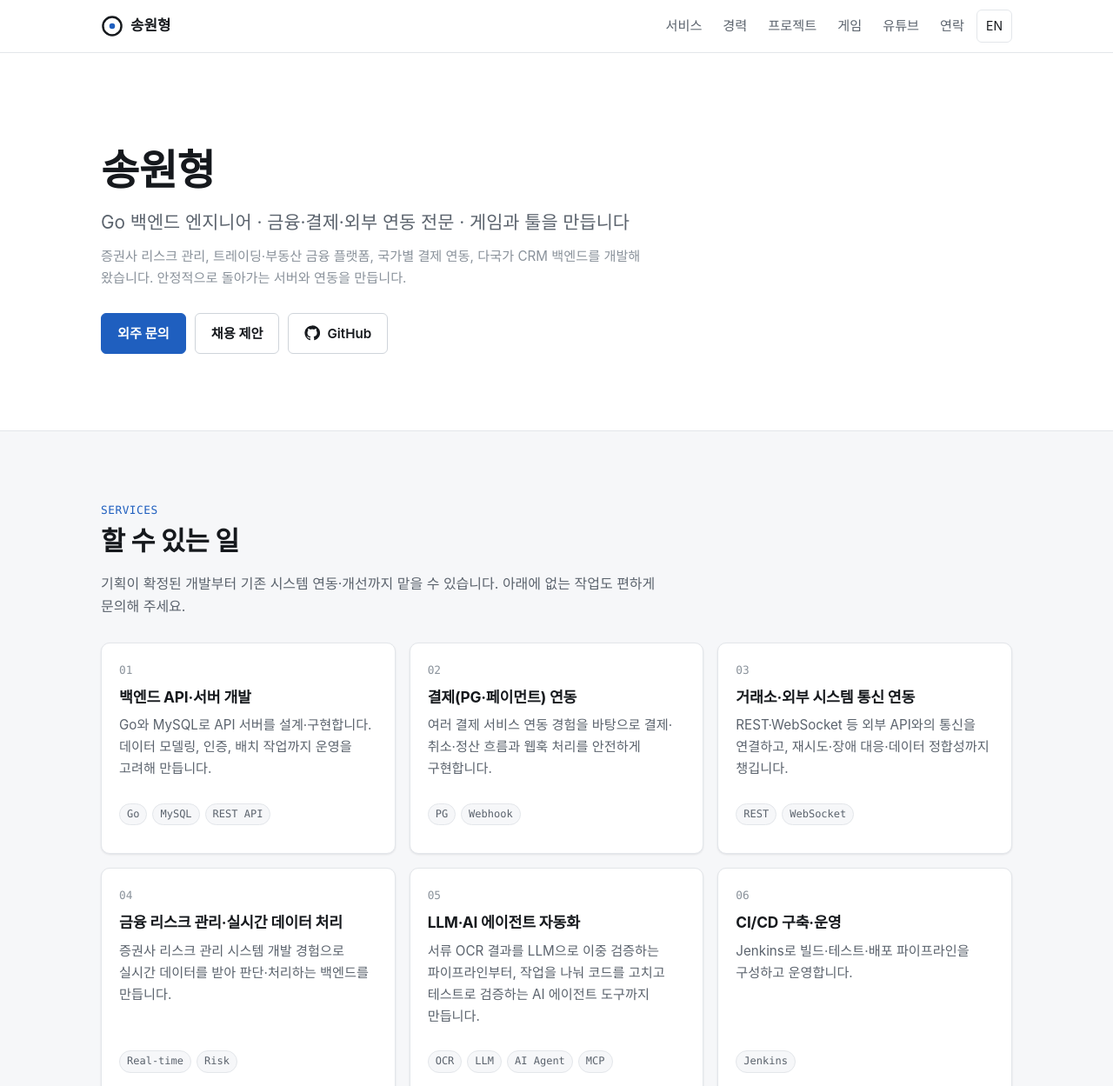
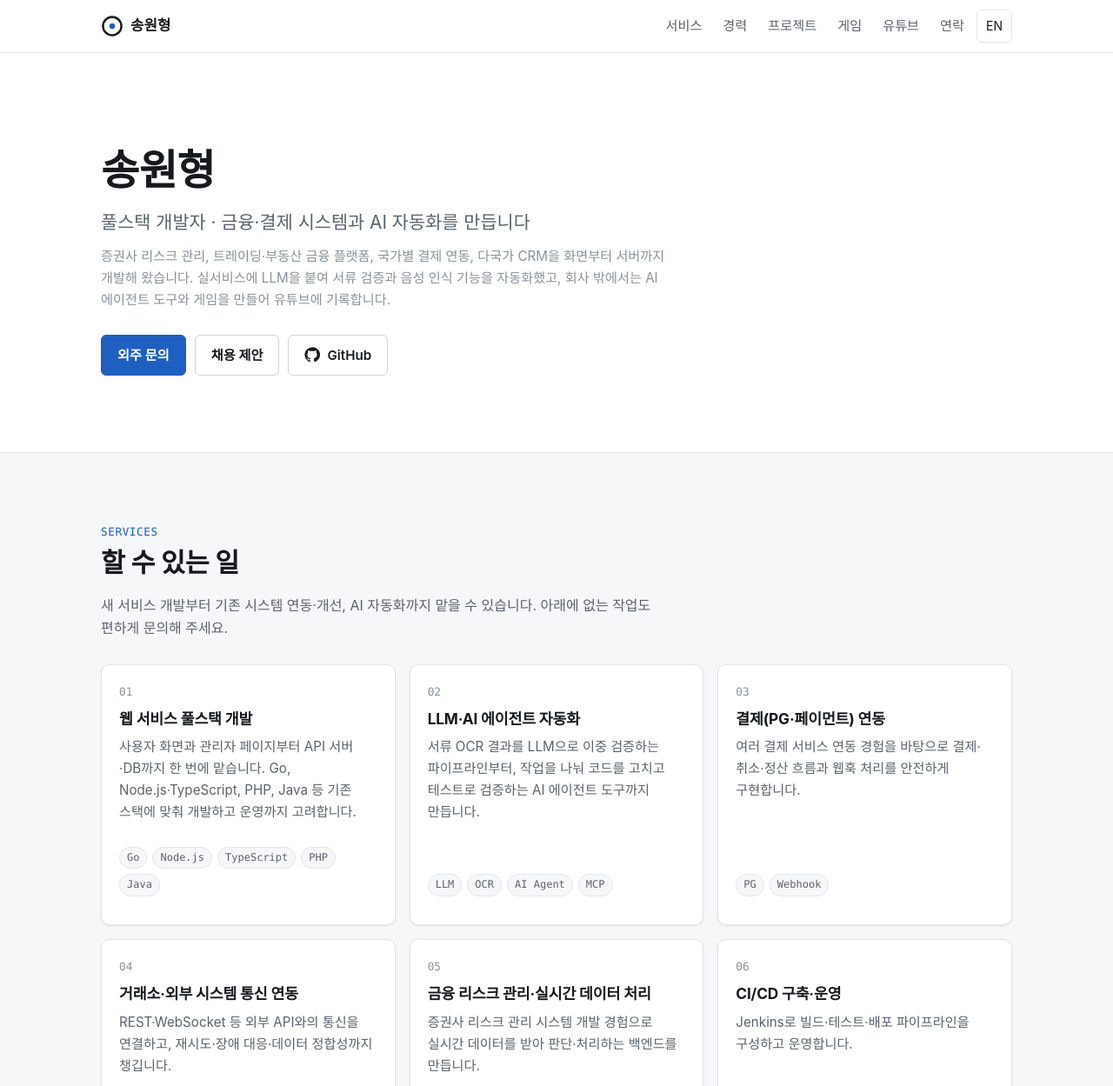
Before and after one commit to song-circle/song-circle.github.io, a plain HTML site: page index.html in a window 1280 px wide. Shown: the top 1249 px of the page at 87% size. Drawn offline with Linux system fonts and the light colour scheme; a web font is replaced by a local one.

Commit message:
소개 문구를 풀스택·AI 중심으로 변경, 서비스 카드 순서 조정, 공유 이미지 갱신

```diff
--- a/data/i18n.js
+++ b/data/i18n.js
@@ -21,17 +21,17 @@ window.I18N = {
     "nav.menu": "메뉴",
     "nav.skip": "본문으로 건너뛰기",
 
-    "hero.tagline": "Go 백엔드 엔지니어 · 금융·결제·외부 연동 전문 · 게임과 툴을 만듭니다",
-    "hero.sub": "증권사 리스크 관리, 트레이딩·부동산 금융 플랫폼, 국가별 결제 연동, 다국가 CRM 백엔드를 개발해 왔습니다. 안정적으로 돌아가는 서버와 연동을 만듭니다.",
+    "hero.tagline": "풀스택 개발자 · 금융·결제 시스템과 AI 자동화를 만듭니다",
+    "hero.sub": "증권사 리스크 관리, 트레이딩·부동산 금융 플랫폼, 국가별 결제 연동, 다국가 CRM을 화면부터 서버까지 개발해 왔습니다. 실서비스에 LLM을 붙여 서류 검증과 음성 인식 기능을 자동화했고, 회사 밖에서는 AI 에이전트 도구와 게임을 만들어 유튜브에 기록합니다.",
     "hero.ctaOutsourcing": "외주 문의",
     "hero.ctaRecruit": "채용 제안",
     "hero.ctaGithub": "GitHub",
 
     "services.eyebrow": "Services",
     "services.title": "할 수 있는 일",
-    "services.desc": "기획이 확정된 개발부터 기존 시스템 연동·개선까지 맡을 수 있습니다. 아래에 없는 작업도 편하게 문의해 주세요.",
-    "services.backend.title": "백엔드 API·서버 개발",
-    "services.backend.desc": "Go와 MySQL로 API 서버를 설계·구현합니다. 데이터 모델링, 인증, 배치 작업까지 운영을 고려해 만듭니다.",
+    "services.desc": "새 서비스 개발부터 기존 시스템 연동·개선, AI 자동화까지 맡을 수 있습니다. 아래에 없는 작업도 편하게 문의해 주세요.",
+    "services.backend.title": "웹 서비스 풀스택 개발",
+    "services.backend.desc": "사용자 화면과 관리자 페이지부터 API 서버·DB까지 한 번에 맡습니다. Go, Node.js·TypeScript, PHP, Java 등 기존 스택에 맞춰 개발하고 운영까지 고려합니다.",
     "services.payment.title": "결제(PG·페이먼트) 연동",
     "services.payment.desc": "여러 결제 서비스 연동 경험을 바탕으로 결제·취소·정산 흐름과 웹훅 처리를 안전하게 구현합니다.",
     "services.integration.title": "거래소·외부 시스템 통신 연동",
@@ -106,7 +106,7 @@ window.I18N = {
     "contact.messagePh": "만들고 싶은 것, 현재 상황, 참고 자료 링크 등을 적어 주세요.",
     "contact.optional": "(선택)",
     "contact.select": "선택해 주세요",
-    "contact.type.backend": "백엔드 API·서버",
+    "contact.type.backend": "웹 서비스·API 개발",
     "contact.type.payment": "결제 연동",
     "contact.type.integration": "외부 시스템·거래소 연동",
     "contact.type.automation": "LLM·AI 에이전트 자동화",
@@ -159,17 +159,17 @@ window.I18N = {
     "nav.menu": "Menu",
     "nav.skip": "Skip to content",
 
-    "hero.tagline": "Go backend engineer · Finance, payments & external integrations · I build games and tools",
-    "hero.sub": "I have built securities risk management, trading and real-estate investment platforms, country-specific payment integrations, and multi-country CRM backends. I build servers and integrations that keep running.",
+    "hero.tagline": "Full-stack developer · I build finance & payment systems and AI automation",
+    "hero.sub": "I have built securities risk management, trading and real-estate investment platforms, country-specific payments and a multi-country CRM, from UI to server. I have shipped LLM features in production for document verification and speech recognition, and on the side I build AI agent tools and games and document them on YouTube.",
     "hero.ctaOutsourcing": "Hire me for a project",
     "hero.ctaRecruit": "Job offer",
     "hero.ctaGithub": "GitHub",
 
     "services.eyebrow": "Services",
     "services.title": "What I can do",
-    "services.desc": "From well-scoped builds to integrating and improving existing systems. Feel free to ask about work not listed here.",
-    "services.backend.title": "Backend API & server development",
-    "services.backend.desc": "Design and build API servers with Go and MySQL — data modeling, auth and batch jobs, built with operations in mind.",
+    "services.desc": "From new builds to integrating and improving existing systems and AI automation. Feel free to ask about work not listed here.",
+    "services.backend.title": "Full-stack web development",
+    "services.backend.desc": "From user screens and admin pages to API servers and databases. I work in your existing stack — Go, Node.js/TypeScript, PHP, Java — with operations in mind.",
     "services.payment.title": "Payment gateway integration",
     "services.payment.desc": "Experienced with multiple payment providers. Payment, refund and settlement flows and webhook handling, done safely.",
     "services.integration.title": "Exchange & external system integration",
@@ -214,7 +214,7 @@ window.I18N = {
     "contact.messagePh": "What you want to build, where things stand, links to references…",
     "contact.optional": "(optional)",
     "contact.select": "Select one",
-    "contact.type.backend": "Backend API / server",
+    "contact.type.backend": "Web service / API development",
     "contact.type.payment": "Payment integration",
     "contact.type.integration": "External system / exchange integration",
     "contact.type.automation": "LLM / AI agent automation",
--- a/data/services.js
+++ b/data/services.js
@@ -5,10 +5,10 @@
    - 새 카드를 추가하면 i18n.js 의 ko(필수)·en(선택)에 문구도 추가하세요.
    ========================================================================== */
 window.SERVICES = [
-  { id: "backend", tags: ["Go", "MySQL", "REST API"] },
+  { id: "backend", tags: ["Go", "Node.js", "TypeScript", "PHP", "Java"] },
+  { id: "ocr", tags: ["LLM", "OCR", "AI Agent", "MCP"] },
   { id: "payment", tags: ["PG", "Webhook"] },
   { id: "integration", tags: ["REST", "WebSocket"] },
   { id: "risk", tags: ["Real-time", "Risk"] },
-  { id: "ocr", tags: ["OCR", "LLM", "AI Agent", "MCP"] },
   { id: "cicd", tags: ["Jenkins"] }
 ];
--- a/index.html
+++ b/index.html
@@ -3,8 +3,8 @@
 <head>
   <meta charset="utf-8">
   <meta name="viewport" content="width=device-width, initial-scale=1">
-  <title>송원형 · Go 백엔드 엔지니어 | song-circle</title>
-  <meta name="description" content="Go 백엔드 엔지니어 송원형의 포트폴리오. 금융·결제·외부 시스템 연동 백엔드 개발, OCR·LLM 자동화, CI/CD. 외주 문의와 채용 제안을 받습니다.">
+  <title>송원형 · 풀스택 개발자 | song-circle</title>
+  <meta name="description" content="풀스택 개발자 송원형의 포트폴리오. 증권·결제·다국가 CRM 등 금융 시스템 개발, LLM·AI 에이전트 자동화, 게임과 도구 개발. 외주 문의와 채용 제안을 받습니다.">
   <link rel="canonical" href="https://song-circle.github.io/">
   <meta name="theme-color" content="#ffffff" media="(prefers-color-scheme: light)">
   <meta name="theme-color" content="#0f1215" media="(prefers-color-scheme: dark)">
@@ -12,15 +12,15 @@
   <meta property="og:type" content="website">
   <meta property="og:site_name" content="song-circle">
   <meta property="og:locale" content="ko_KR">
-  <meta property="og:title" content="송원형 · Go 백엔드 엔지니어">
-  <meta property="og:description" content="금융·결제·외부 연동 백엔드 개발. 게임과 툴을 만듭니다. 외주 문의·채용 제안 환영.">
+  <meta property="og:title" content="송원형 · 풀스택 개발자">
+  <meta property="og:description" content="금융·결제 시스템과 LLM·AI 자동화를 만드는 풀스택 개발자. 외주 문의·채용 제안 환영.">
   <meta property="og:url" content="https://song-circle.github.io/">
   <meta property="og:image" content="https://song-circle.github.io/assets/og.png">
   <meta property="og:image:width" content="1200">
   <meta property="og:image:height" content="630">
   <meta name="twitter:card" content="summary_large_image">
-  <meta name="twitter:title" content="송원형 · Go 백엔드 엔지니어">
-  <meta name="twitter:description" content="금융·결제·외부 연동 백엔드 개발. 게임과 툴을 만듭니다.">
+  <meta name="twitter:title" content="송원형 · 풀스택 개발자">
+  <meta name="twitter:description" content="금융·결제 시스템과 LLM·AI 자동화를 만드는 풀스택 개발자.">
   <meta name="twitter:image" content="https://song-circle.github.io/assets/og.png">
 
   <link rel="icon" href="/favicon.svg" type="image/svg+xml">
@@ -36,8 +36,8 @@
     "@type": "Person",
     "name": "송원형",
     "url": "https://song-circle.github.io/",
-    "jobTitle": "Backend Engineer",
-    "description": "Go 백엔드 엔지니어 · 금융·결제·외부 연동 · 게임과 툴 개발",
+    "jobTitle": "Full-stack Developer",
+    "description": "풀스택 개발자 · 금융·결제 시스템 · LLM·AI 자동화 · 게임과 도구 개발",
     "knowsAbout": ["AI agents", "Claude Code", "MCP", "Go", "MySQL", "Kafka", "Redis", "Node.js", "TypeScript", "PHP", "Java", "Python", "C++", "C#", "Unity", "Jenkins", "Payment integration", "Risk management systems", "OCR", "LLM"],
     "email": "mailto:junk2393@naver.com",
     "sameAs": ["https://github.com/song-circle", "https://www.youtube.com/@buglog_kr"]
@@ -52,7 +52,7 @@
     <section class="hero" id="top">
       <div class="container">
         <h1 class="hero-name" id="hero-name">송원형</h1>
-        <p class="hero-tagline" data-i18n="hero.tagline">Go 백엔드 엔지니어 · 금융·결제·외부 연동 전문 · 게임과 툴을 만듭니다</p>
+        <p class="hero-tagline" data-i18n="hero.tagline">풀스택 개발자 · 금융·결제 시스템과 AI 자동화를 만듭니다</p>
         <p class="hero-sub" data-i18n="hero.sub"></p>
         <div class="hero-actions">
           <a class="btn btn-primary" href="#contact-outsourcing" data-i18n="hero.ctaOutsourcing">외주 문의</a>
```
Also changed, not shown: assets/og.png.
